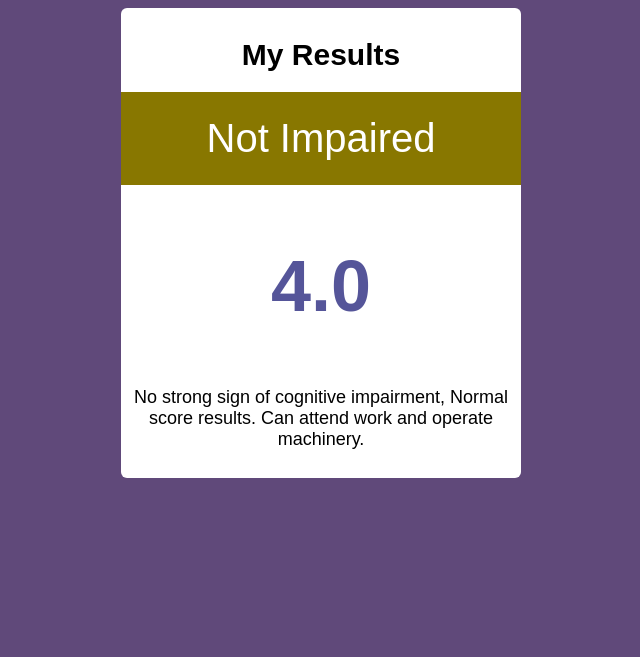
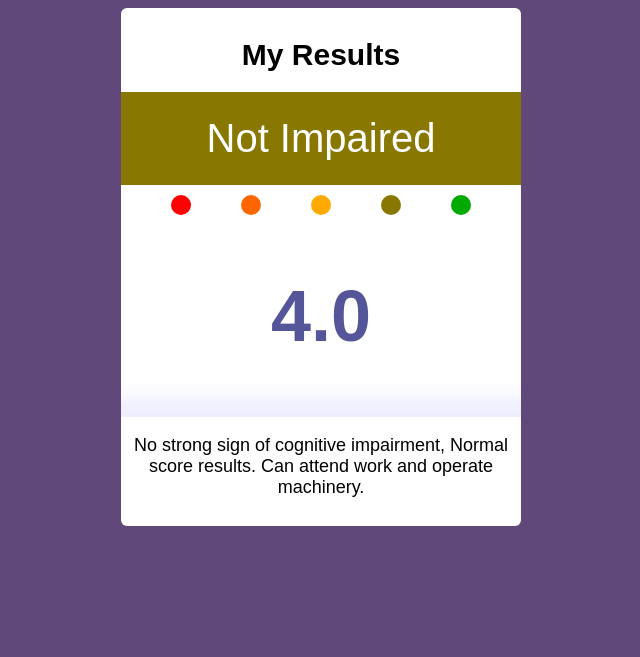
Before and after one commit to Cody-coder017/cognizance, a PHP site: page /results.php?user_rating_id=1 in a window 1280 px wide. Shown: the top 657 px of the page, without its empty margins (319-959 px from the left). Run offline with PHP 8.4, Linux system fonts and the light colour scheme; data comes from the database, SQL or seed files in the repository; tables that the repository leaves empty hold one stand-in row (values such as "Sample post"); data that the repository does not hold is empty.

Commit message:
improved look of results report

```diff
--- a/css/results.css
+++ b/css/results.css
@@ -24,30 +24,45 @@
 	text-align: center;
 }
 
-.results .rating-1 .rating-name {
+.results .rating-1 .rating-name, .results .circle.rating-1 {
 	background-color: #f00;
 }
 
-.results .rating-2 .rating-name {
+.results .rating-2 .rating-name, .results .circle.rating-2 {
 	background-color: #f60;
 }
 
-.results .rating-3 .rating-name {
+.results .rating-3 .rating-name, .results .circle.rating-3 {
 	background-color: #fa0;
 }
 
-.results .rating-4 .rating-name {
+.results .rating-4 .rating-name, .results .circle.rating-4 {
 	background-color: #870;
 }
 
-.results .rating-5 .rating-name {
+.results .rating-5 .rating-name, .results .circle.rating-5 {
 	background-color: #0a0;
 }
 
+.results .circle-row {
+	display: flex;
+	justify-content: space-evenly;
+	margin-top: 10px;
+}
+
+.results .circle {
+	width: 20px;
+	height: 20px;
+	border-radius: 20px;
+}
+
 .results .rating-number {
+	padding-bottom: 0.83em;
+	margin-bottom: 0;
 	font-size: 9vmin;
 	color: #559;
 	text-align: center;
+	box-shadow: 0 -40px 20px -20px #eef inset;
 }
 
 .results .rating-description {
@@ -57,3 +72,11 @@
 	padding-left: 10px;
 	padding-right: 10px;
 }
+
+@media screen and (max-width: 400px) {
+	.results .circle {
+		width: 6vmin;
+		height: 6vmin;
+		border-radius: 6vmin;
+	}
+}
--- a/results.php
+++ b/results.php
@@ -16,6 +16,12 @@ printHeader('results', []);
 
 		<div class="rating-name"><?php echo $ratingData['name']; ?></div>
 
+		<div class="circle-row">
+			<?php for ($i = 1; $i <= 5; $i ++): ?>
+				<div class="circle rating-<?php echo $i; ?>"></div>
+			<?php endfor; ?>
+		</div>
+
 		<h2 class="rating-number"><?php echo sprintf('%.1f', $ratingLevel); ?></h2>
 
 		<p class="rating-description">
```
